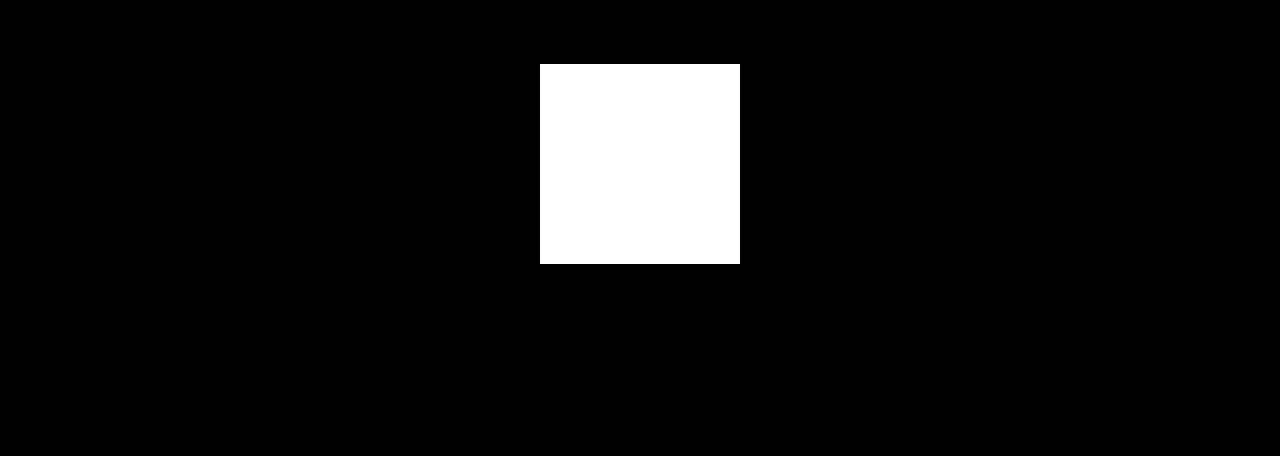
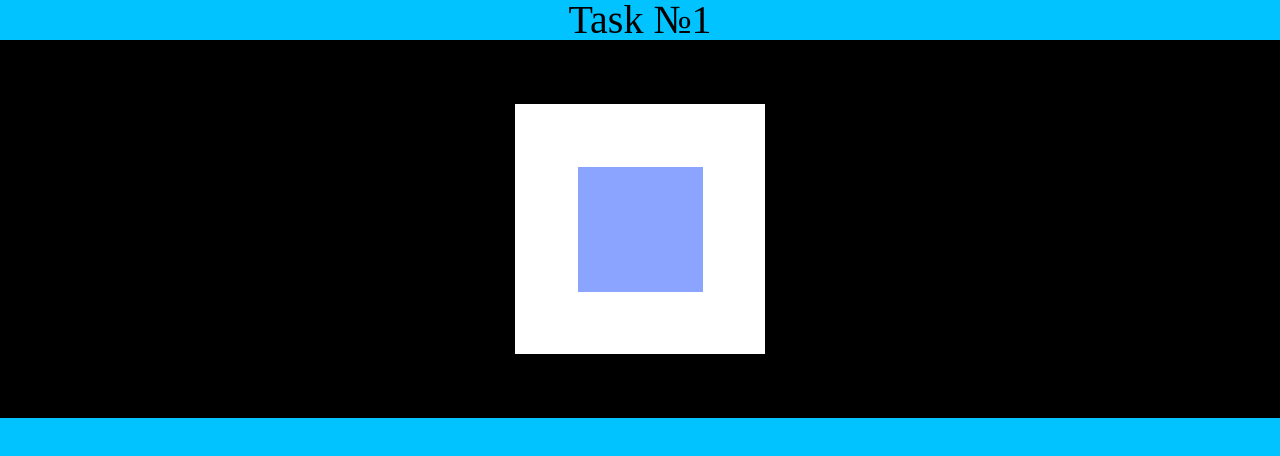
Before and after one commit to VitaliiDenysyuk/CSS_animations, a plain HTML site: page index.html in a window 1280 px wide. Drawn offline with Linux system fonts and the light colour scheme.

Commit message:
First task finished

```diff
--- a/index.html
+++ b/index.html
@@ -10,9 +10,14 @@
 </head>
 <body>
     <main>
-        <section class="rotating_square">
+        <h2>Task №1</h2>
+        <section class="task1">
 
+            <div class="white-field">
+                <div class="square"></div>
+            </div>
         </section>
+
     </main>
 </body>
 </html>
--- a/lib/css/styles.css
+++ b/lib/css/styles.css
@@ -1,11 +1,43 @@
+main {
+    display: flex;
+    align-items: center;
+    flex-direction: column;
+}
 body {
+    background-color: rgb(0, 195, 255);
+
+}
+.task1 {
     background-color: black;
     display: flex;
     justify-content: center;
+    width: 100%;
 }
-main {
+.white-field {
     margin: 5%;
-    width: 200px;
-    height: 200px;
+    width: 250px;
+    height: 250px;
     background-color: white;
+    display: flex;
+    justify-content: center;
+    align-items: center;
 }
+
+.square {
+    width: 50%;
+    height: 50%;
+    background-color:#8aa4ff ;
+    animation-name: rotating;
+    animation-duration: 500ms;
+    animation-iteration-count: infinite;
+    animation-timing-function: linear;
+
+}
+h2 {
+    font-size: 40px;
+}
+@keyframes rotating {
+    0% {transform: rotate(0deg)}
+    50% {transform: rotate(-45deg)}
+    100% {transform: rotate(-90deg);}
+}
```
